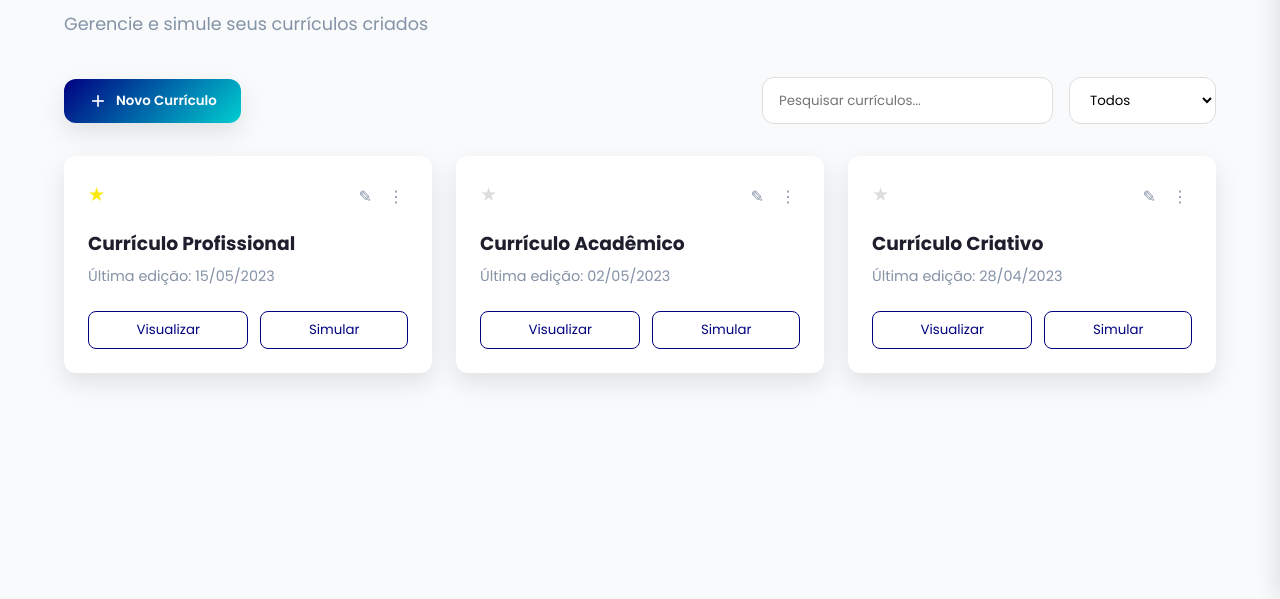
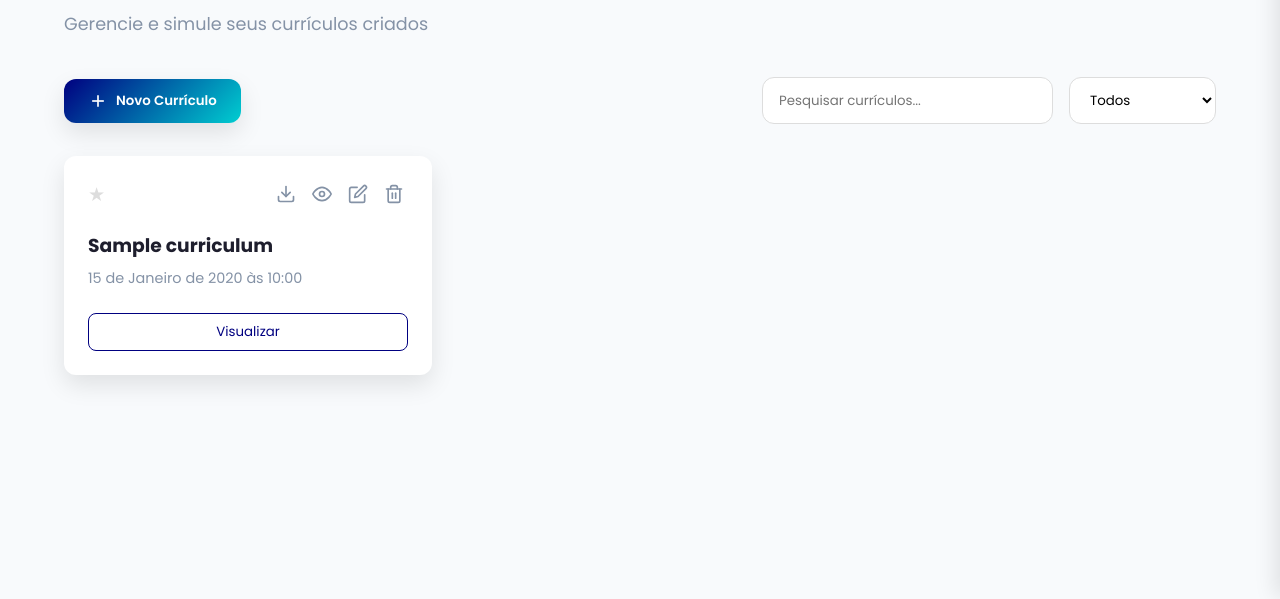
Before and after one commit to angelo-francisco/JobIA, a Django app: template templates/jobia/dashboard.html in a window 1280 px wide. Shown: the part 203-802 px from the top of the page. Run offline with Django 5.2, Linux system fonts and the light colour scheme; the template is opened without the code that fills it: most values are stand-ins (such as "Sample title", 1, 10 or a date in 2020); data that the repository does not hold is empty; some libraries are stand-ins or nearby versions.

Commit message:
gerando curriculos

```diff
--- a/jobia/views.py
+++ b/jobia/views.py
@@ -23,7 +23,11 @@ def home_page(request):
 @login_required
 @never_cache
 def dashboard(request):
-    return render(request, "jobia/dashboard.html")
+    curriculums = Curriculum.objects.filter(
+        user=request.user,
+        status__in='C'
+    )
+    return render(request, "jobia/dashboard.html", {'curriculums': curriculums})
 
 
 @login_required
--- a/templates/jobia/dashboard.html
+++ b/templates/jobia/dashboard.html
@@ -1,6 +1,8 @@
 {% extends 'jobia/base.html' %}
 {% load static compress cache %}
-{% block title %}Dashboard{% endblock %}
+{% block title %}
+  Dashboard
+{% endblock %}
 {% block extra_css %}
   {% compress css %}
   <link rel="stylesheet" href="{% static 'css/dashboard.css' %}" />
@@ -14,15 +16,10 @@
     </div>
     <div class="workspace-actions">
       <button class="btn-primary" id="new-curriculum-btn">
-                <svg width="20"
-                     height="20"
-                     viewBox="0 0 24 24"
-                     fill="none"
-                     xmlns="http://www.w3.org/2000/svg">
+        <svg width="20" height="20" viewBox="0 0 24 24" fill="none" xmlns="http://www.w3.org/2000/svg">
           <line x1="12" y1="5" x2="12" y2="19" stroke="currentColor" stroke-width="2" />
           <line x1="5" y1="12" x2="19" y2="12" stroke="currentColor" stroke-width="2" />
-                </svg>
-                Novo Currículo
+        </svg>Novo Currículo
       </button>
       <div class="search-filter">
         <input type="text" placeholder="Pesquisar currículos..." />
@@ -35,57 +32,52 @@
       </div>
     </div>
     <div class="projects-grid">
-            <div class="project-card">
-                <div class="card-header">
-                    <span class="favorite-icon active">★</span>
-                    <div class="card-actions">
-                        <button class="icon-btn">✎</button>
-                        <button class="icon-btn">⋮</button>
-                    </div>
-                </div>
-                <div class="card-content">
-                    <h3>Currículo Profissional</h3>
-                    <p class="date">Última edição: 15/05/2023</p>
-                </div>
-                <div class="card-footer">
-                    <button class="btn-outline">Visualizar</button>
-                    <button class="btn-outline">Simular</button>
-                </div>
-            </div>
+      {% for curriculum in curriculums %}
         <div class="project-card">
           <div class="card-header">
             <span class="favorite-icon">★</span>
             <div class="card-actions">
-                        <button class="icon-btn">✎</button>
-                        <button class="icon-btn">⋮</button>
+              <a class="icon-btn download-btn" title="Download">
+                <svg xmlns="http://www.w3.org/2000/svg" width="20" height="20" viewBox="0 0 24 24" fill="none" stroke="currentColor" stroke-width="2" stroke-linecap="round" stroke-linejoin="round">
+                  <path d="M21 15v4a2 2 0 0 1-2 2H5a2 2 0 0 1-2-2v-4"></path>
+                  <polyline points="7 10 12 15 17 10"></polyline>
+                  <line x1="12" y1="15" x2="12" y2="3"></line>
+                </svg>
+            </a>
+
+              <a class="icon-btn view-btn" title="Visualizar" href="{{ curriculum.curriculum.url }}.pdf" target="_blank" rel="noopener noreferrer">
+                <svg xmlns="http://www.w3.org/2000/svg" width="20" height="20" viewBox="0 0 24 24" fill="none" stroke="currentColor" stroke-width="2" stroke-linecap="round" stroke-linejoin="round">
+                  <path d="M1 12s4-8 11-8 11 8 11 8-4 8-11 8-11-8-11-8z"></path>
+                  <circle cx="12" cy="12" r="3"></circle>
+                </svg>
+            </a>
+
+              <button class="icon-btn edit-btn" title="Editar">
+                <svg xmlns="http://www.w3.org/2000/svg" width="20" height="20" viewBox="0 0 24 24" fill="none" stroke="currentColor" stroke-width="2" stroke-linecap="round" stroke-linejoin="round">
+                  <path d="M11 4H4a2 2 0 0 0-2 2v14a2 2 0 0 0 2 2h14a2 2 0 0 0 2-2v-7"></path>
+                  <path d="M18.5 2.5a2.121 2.121 0 0 1 3 3L12 15l-4 1 1-4 9.5-9.5z"></path>
+                </svg>
+              </button>
+
+              <button class="icon-btn delete-btn" title="Apagar">
+                <svg xmlns="http://www.w3.org/2000/svg" width="20" height="20" viewBox="0 0 24 24" fill="none" stroke="currentColor" stroke-width="2" stroke-linecap="round" stroke-linejoin="round">
+                  <polyline points="3 6 5 6 21 6"></polyline>
+                  <path d="M19 6v14a2 2 0 0 1-2 2H7a2 2 0 0 1-2-2V6m3 0V4a2 2 0 0 1 2-2h4a2 2 0 0 1 2 2v2"></path>
+                  <line x1="10" y1="11" x2="10" y2="17"></line>
+                  <line x1="14" y1="11" x2="14" y2="17"></line>
+                </svg>
+              </button>
             </div>
           </div>
           <div class="card-content">
-                    <h3>Currículo Acadêmico</h3>
-                    <p class="date">Última edição: 02/05/2023</p>
+            <h3>{{ curriculum.title }}</h3>
+            <p class="date">{{ curriculum.created_at }}</p>
           </div>
           <div class="card-footer">
             <button class="btn-outline">Visualizar</button>
-                    <button class="btn-outline">Simular</button>
           </div>
         </div>
-            <div class="project-card">
-                <div class="card-header">
-                    <span class="favorite-icon">★</span>
-                    <div class="card-actions">
-                        <button class="icon-btn">✎</button>
-                        <button class="icon-btn">⋮</button>
-                    </div>
-                </div>
-                <div class="card-content">
-                    <h3>Currículo Criativo</h3>
-                    <p class="date">Última edição: 28/04/2023</p>
-                </div>
-                <div class="card-footer">
-                    <button class="btn-outline">Visualizar</button>
-                    <button class="btn-outline">Simular</button>
-                </div>
-            </div>
+      {% endfor %}
     </div>
   </div>
 {% endblock %}
```
Also changed, not shown: static/css/dashboard.css (line endings or trailing spaces). Lines whose indentation alone changed are shown as unchanged.
